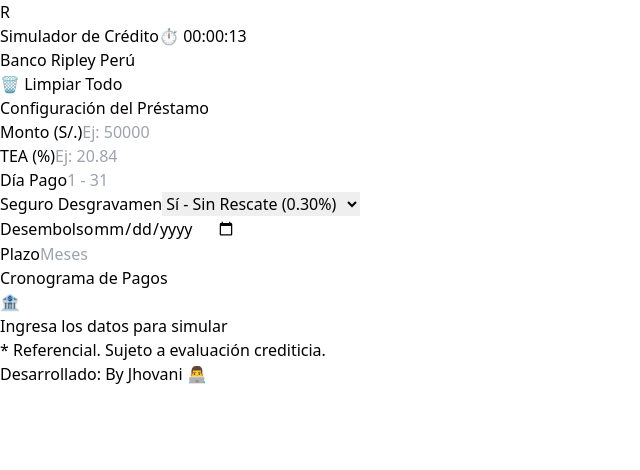
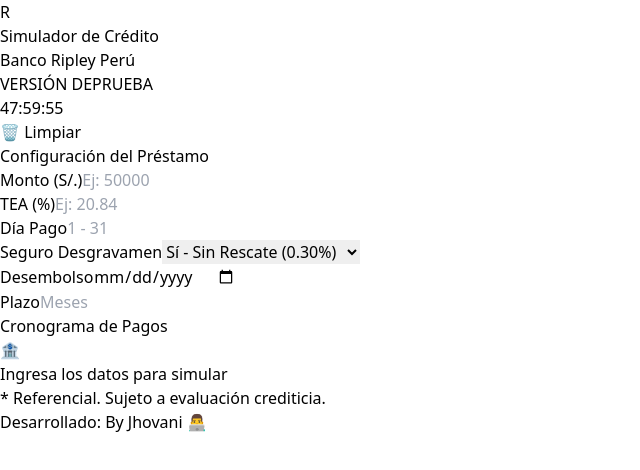
Before and after one commit to JhovaniBernal/simulador-ripley, a React (Vite) app: page / in a window 1280 px wide. Shown: the top 470 px of the page, without its empty margins (0-640 px from the left). Built offline with nearby package versions, Linux system fonts and the light colour scheme.

Commit message:
Comando visual Gigante

```diff
--- a/src/App.tsx
+++ b/src/App.tsx
@@ -54,11 +54,10 @@
 }
 
 function App() {
-
   // ======================================================================
   // 🔐 SISTEMA DE BLOQUEO Y PRUEBA (TRIAL SYSTEM)
   // ======================================================================
-  const HORAS_DE_PRUEBA = 0.005; // <--- Cambia aquí las horas de prueba
+  const HORAS_DE_PRUEBA = 48; // <--- Cambia aquí las horas (puedes poner 0.05 para probar)
   const CLAVE_SECRETA = "Jhovani2033+*"; // <--- Tu contraseña de desbloqueo
 
   const [timeLeft, setTimeLeft] = useState<number | null>(null);
@@ -67,12 +66,10 @@
   const [errorMsg, setErrorMsg] = useState("");
 
   useEffect(() => {
-    // Si ya está desbloqueado, no hacemos nada
     if (localStorage.getItem("ripley_unlocked") === "true") return;
 
     let endTimeStr = localStorage.getItem("ripley_endtime");
     if (!endTimeStr) {
-      // Si es la primera vez, crea la fecha límite
       const newEndTime = Date.now() + HORAS_DE_PRUEBA * 3600 * 1000;
       localStorage.setItem("ripley_endtime", newEndTime.toString());
       endTimeStr = newEndTime.toString();
@@ -113,7 +110,6 @@
     return `${h.toString().padStart(2, '0')}:${m.toString().padStart(2, '0')}:${s.toString().padStart(2, '0')}`;
   };
   // ======================================================================
-
 
   // --- INPUTS ---
   const [monto, setMonto] = useState<number | "">("");
@@ -170,18 +166,16 @@
     }
 
     // 4. SIMULADOR REAL (MOTOR PURO SIN REDONDEO - RESTAURADO)
-    // ESTA ES LA CLAVE: No usar round2() aquí para que el Solver encuentre la cuota exacta.
     const simularReal = (cuotaTanteo: number) => {
       let saldo = montoCapitalizado;
       let fechaAnterior = existePeriodo0 ? fechaCortePeriodo0 : fechaBase;
       const lista: DetalleSimulacion[] = [];
 
       fechasCronograma.forEach((fechaPago) => {
-        const fPago = new Date(fechaPago); fPago.setHours(0, 0, 0, 0);
-        const fAnt = new Date(fechaAnterior); fAnt.setHours(0, 0, 0, 0);
+        const fPago = new Date(fechaPago); fPago.setHours(0,0,0,0);
+        const fAnt = new Date(fechaAnterior); fAnt.setHours(0,0,0,0);
         const dias = differenceInDays(fPago, fAnt);
 
-        // SIN REDONDEO INTERNO (Como VBA)
         const interes = saldo * (Math.pow(1 + ted, dias) - 1);
         const seguro = saldo * (tasaSeguro / 100);
         const amortizacion = cuotaTanteo - interes - seguro;
@@ -209,42 +203,34 @@
       else break;
     }
 
-    // Obtenemos los datos FINALES del motor (aquí si podemos redondear para mostrar)
-    // PERO ojo, para la tabla "Sombra" necesitamos la cuota exacta sin redondear.
     const resultadoReal = simularReal(cuotaOptima);
 
     // 6. SIMULADOR SOMBRA (PARALELO - "MAQUILLAJE")
-    // Usa el Monto Original + Cuota Optima (Exacta)
     const generarCapitalesSombra = () => {
         let saldoSombra = m;
         let fechaAnterior = fechaBase;
         const capitales: number[] = [];
+        const cuotaCalculo = cuotaOptima;
 
         fechasCronograma.forEach((fechaPago, index) => {
-        const fPago = new Date(fechaPago); fPago.setHours(0, 0, 0, 0);
+            const fPago = new Date(fechaPago); fPago.setHours(0,0,0,0);
 
-        let fAnt = new Date(fechaAnterior); fAnt.setHours(0, 0, 0, 0);
+            let fAnt = new Date(fechaAnterior); fAnt.setHours(0,0,0,0);
             let diasCalc = differenceInDays(fPago, fAnt);
 
             if (index === 0 && existePeriodo0) {
-          fAnt = new Date(fechaBase); fAnt.setHours(0, 0, 0, 0);
+               fAnt = new Date(fechaBase); fAnt.setHours(0,0,0,0);
                diasCalc = differenceInDays(fPago, fAnt);
             } else if (index > 0) {
-          fAnt = new Date(fechasCronograma[index - 1]); fAnt.setHours(0, 0, 0, 0);
+               fAnt = new Date(fechasCronograma[index-1]); fAnt.setHours(0,0,0,0);
                diasCalc = differenceInDays(fPago, fAnt);
             }
 
-        // Calculamos componentes "Fantasma" solo para reducir el capital sombra
-        // Aquí usamos round2 porque esto es lo que se muestra visualmente
-        const intSombra = round2(saldoSombra * (Math.pow(1 + ted, diasCalc) - 1));
-        const segSombra = round2(saldoSombra * (tasaSeguro / 100));
-        // OJO: Usamos cuotaOptima redondeada visualmente para la resta, o exacta?
-        // El Excel suele usar la cuota visual (2 decimales) para descontar saldo visual.
-        const cuotaVisual = round2(cuotaOptima);
-        const amortSombra = round2(cuotaVisual - intSombra - segSombra);
+            const intSombra = saldoSombra * (Math.pow(1 + ted, diasCalc) - 1);
+            const segSombra = saldoSombra * (tasaSeguro / 100);
+            const amortSombra = cuotaCalculo - intSombra - segSombra;
 
             capitales.push(saldoSombra);
-
             saldoSombra -= amortSombra;
             fechaAnterior = fPago;
         });
@@ -262,7 +248,7 @@
              const fAnt = new Date(fechaBase);
              diasVis = differenceInDays(fechaPago, fAnt);
         } else {
-        diasVis = differenceInDays(fechaPago, new Date(fechasCronograma[index - 1]));
+             diasVis = differenceInDays(fechaPago, new Date(fechasCronograma[index-1]));
         }
 
         return {
@@ -271,11 +257,9 @@
             dias: 0,
             diasVisual: diasVis,
 
-        // --- EL MAQUILLAJE ---
             capitalInicial: capitalesVisuales[index],
             capitalVisual: capitalesVisuales[index],
 
-        // --- LA REALIDAD FINANCIERA (Redondeada para display) ---
             amortizacion: round2(filaReal.amortizacion),
             interes: round2(filaReal.interes),
             seguro: round2(filaReal.seguro),
@@ -290,7 +274,7 @@
     cronogramaFinal.forEach(c => {
         flujosXIRR.push(c.cuota);
         const parts = c.fechaPago.split('/');
-      fechasXIRR.push(new Date(Number(parts[2]), Number(parts[1]) - 1, Number(parts[0])));
+        fechasXIRR.push(new Date(Number(parts[2]), Number(parts[1])-1, Number(parts[0])));
     });
 
     return {
@@ -307,8 +291,9 @@
 
   const fmt = (n: number) => new Intl.NumberFormat("es-PE", { minimumFractionDigits: 2, maximumFractionDigits: 2 }).format(n);
 
+
   // ======================================================================
-  // 🛑 PANTALLA DE BLOQUEO (Se activa si isLocked es true)
+  // 🛑 PANTALLA DE BLOQUEO
   // ======================================================================
   if (isLocked) {
     return (
@@ -326,17 +311,17 @@
           <div className="space-y-4">
             <input
               type="password"
-              placeholder="Ingresa la contraseña..."
+              placeholder="Contraseña..."
               value={passInput}
               onChange={(e) => setPassInput(e.target.value)}
               onKeyDown={(e) => e.key === 'Enter' && unlockApp()}
-              className="w-full p-3.5 bg-slate-800/50 border border-slate-600 rounded-xl text-white focus:ring-2 focus:ring-[#4F2D7F] outline-none text-center tracking-widest"
+              className="w-full p-3.5 bg-slate-800/50 border border-slate-600 rounded-xl text-white focus:ring-2 focus:ring-[#4F2D7F] outline-none text-center tracking-widest placeholder-slate-500"
             />
             {errorMsg && <p className="text-red-400 text-xs font-semibold animate-bounce">{errorMsg}</p>}
 
             <button
               onClick={unlockApp}
-              className="w-full bg-[#4F2D7F] hover:bg-purple-700 text-white font-bold py-3.5 px-4 rounded-xl shadow-lg transition-all"
+              className="w-full bg-gradient-to-r from-[#4F2D7F] to-purple-600 hover:from-purple-600 hover:to-[#4F2D7F] text-white font-bold py-3.5 px-4 rounded-xl shadow-lg transition-all transform hover:scale-[1.02] active:scale-95"
             >
               Desbloquear Sistema
             </button>
@@ -348,36 +333,51 @@
   }
 
   // ======================================================================
-
+  // ✅ RENDERIZADO NORMAL DEL SIMULADOR
+  // ======================================================================
   return (
     <div className="min-h-screen bg-gray-100 py-10 px-4 font-sans text-gray-800 flex justify-center items-start">
       <div className="bg-white w-full max-w-7xl rounded-2xl shadow-xl overflow-hidden border border-gray-200">
 
-        {/* HEADER */}
-        <div className="bg-[#4F2D7F] p-6 flex flex-col md:flex-row justify-between items-center border-b-4 border-yellow-400">
-          <div className="flex items-center gap-5 mb-4 md:mb-0">
-            <div className="h-12 w-12 bg-white rounded-full flex items-center justify-center shadow-lg">
-              <span className="text-[#4F2D7F] text-3xl font-extrabold pb-1">R</span>
+        {/* ================= HEADER MODIFICADO ================= */}
+        <div className="bg-[#4F2D7F] p-6 flex flex-col md:flex-row justify-between items-center border-b-4 border-yellow-400 gap-4">
+
+          {/* Logo y Títulos */}
+          <div className="flex items-center gap-5">
+            <div className="h-14 w-14 bg-white rounded-full flex items-center justify-center shadow-lg shrink-0">
+              <span className="text-[#4F2D7F] text-4xl font-black pb-1">R</span>
             </div>
             <div className="flex flex-col">
-              <h1 className="text-2xl font-bold text-white tracking-tight leading-none">
+              <h1 className="text-2xl md:text-3xl font-bold text-white tracking-tight leading-none">
                 Simulador de Crédito
-                {/* ⏳ BADGE DEL CONTADOR DE TIEMPO */}
-                {timeLeft !== null && timeLeft > 0 && localStorage.getItem("ripley_unlocked") !== "true" && (
-                  <span className="bg-yellow-400 text-yellow-900 text-[10px] uppercase font-extrabold px-2 py-1 rounded-md shadow-sm animate-pulse">
-                    ⏱️ {formatTime(timeLeft)}
-                  </span>
-                )}
               </h1>
               <p className="text-purple-200 text-sm font-medium mt-1">
                 Banco Ripley Perú
               </p>
             </div>
           </div>
-          <button onClick={limpiarFormulario} className="flex items-center gap-2 bg-white/10 hover:bg-white/20 text-white border border-white/20 px-5 py-2.5 rounded-lg font-semibold transition-all text-sm backdrop-blur-md">
-            🗑️ Limpiar Todo
+
+          {/* Contador Gigante y Botón */}
+          <div className="flex items-center gap-6">
+            {timeLeft !== null && timeLeft > 0 && localStorage.getItem("ripley_unlocked") !== "true" && (
+              <div className="flex items-center gap-3">
+                <div className="text-white text-right leading-tight hidden sm:block">
+                  <span className="block text-[10px] uppercase tracking-widest text-purple-200">VERSIÓN DE</span>
+                  <span className="block text-sm font-bold uppercase tracking-wide">PRUEBA</span>
+                </div>
+                <div className="bg-yellow-400 text-yellow-900 font-mono font-black text-3xl md:text-4xl px-4 py-2 rounded-xl shadow-[0_0_20px_rgba(250,204,21,0.6)] border-2 border-yellow-200 animate-pulse tracking-wider">
+                  {formatTime(timeLeft)}
+                </div>
+              </div>
+            )}
+
+            <button onClick={limpiarFormulario} className="flex items-center gap-2 bg-white/10 hover:bg-white/20 text-white border border-white/20 px-6 py-3 rounded-xl font-bold transition-all text-sm backdrop-blur-md shadow-sm whitespace-nowrap">
+              🗑️ Limpiar
             </button>
           </div>
+
+        </div>
+        {/* ================= FIN DEL HEADER ================= */}
 
         <div className="p-4 md:p-8">
           <div className="grid lg:grid-cols-12 gap-8">
@@ -431,7 +431,7 @@
                        <div className="mt-3 bg-yellow-50 p-2 rounded text-[10px] text-left border border-yellow-200 text-yellow-800 flex items-start gap-2">
                           <span className="text-lg">⚠️</span>
                           <div>
-                        <strong>Periodo 0 (Capitalización):</strong><br />
+                            <strong>Periodo 0 (Capitalización):</strong><br/>
                             Interés ({fmt(infoPeriodo0.interes)}) + Seguro ({fmt(infoPeriodo0.seguro)}) se sumaron al capital inicial.
                           </div>
                        </div>
@@ -444,7 +444,7 @@
                        </div>
                        <div className="text-center w-1/2">
                           <span className="block text-xs text-gray-500">Total Intereses</span>
-                      <span className="font-bold text-gray-700 text-sm">{fmt(planPagos.reduce((a, b) => a + b.interes, 0))}</span>
+                          <span className="font-bold text-gray-700 text-sm">{fmt(planPagos.reduce((a,b)=>a+b.interes,0))}</span>
                        </div>
                     </div>
                   </div>
@@ -485,10 +485,7 @@
                             <td className="p-3 text-center font-medium text-gray-700">{fila.fechaPago}</td>
                             <td className={`p-3 font-bold ${fila.diasVisual > 30 ? 'text-[#4F2D7F]' : 'text-gray-400'}`}>{fila.diasVisual}</td>
 
-                            {/* COLUMNA CAPITAL (SOMBRA) */}
                             <td className="p-3 text-gray-500">{fmt(fila.capitalVisual)}</td>
-
-                            {/* COLUMNAS REALES (MOTOR FINANCIERO) */}
                             <td className="p-3 font-medium text-green-600">{fmt(fila.amortizacion)}</td>
                             <td className="p-3 text-gray-600">{fmt(fila.interes)}</td>
                             <td className="p-3 text-gray-500">{fmt(fila.seguro)}</td>
```
Lines whose indentation alone changed are shown as unchanged.
